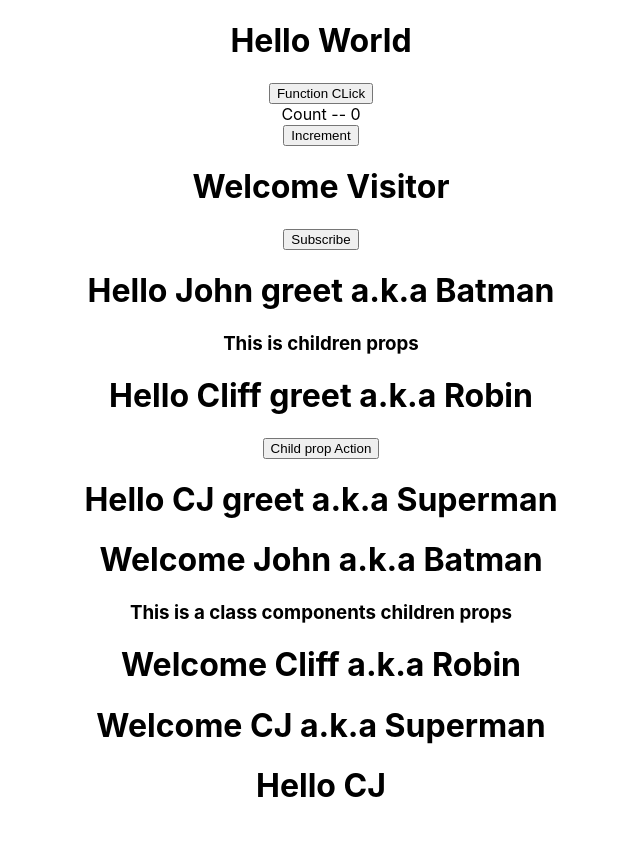
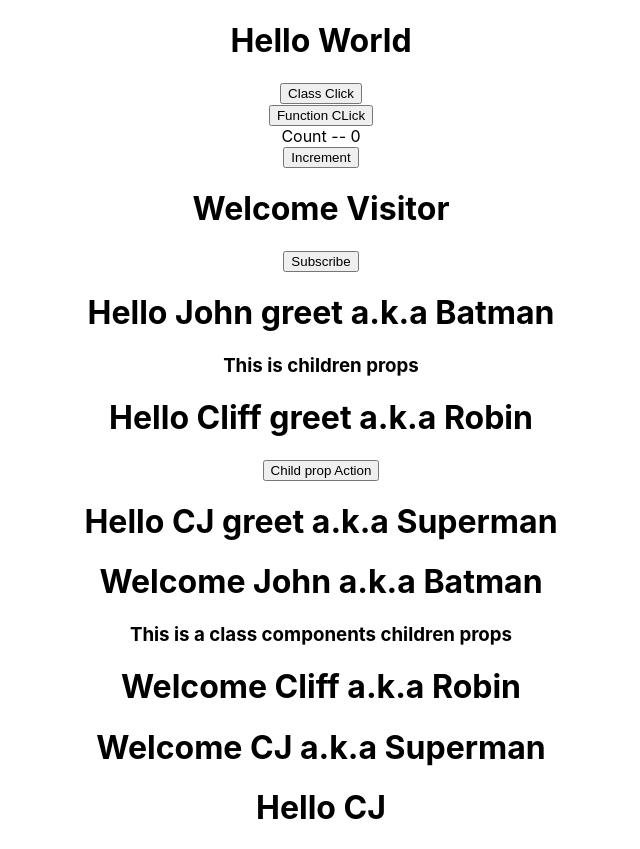
Before and after one commit to Clifford18/react-js, a React (Create React App) app in the folder hello-world/: page / in a window 1280 px wide. Shown: the whole page, without its empty margins (319-959 px from the left). Before the commit the page ends 827 px from the top, so only its background shows below. Built offline with nearby package versions, Linux system fonts and the light colour scheme.

Commit message:
update App.js for class click file

```diff
--- a/hello-world/src/App.js
+++ b/hello-world/src/App.js
@@ -6,11 +6,14 @@ import Hello from './components/Hello';
 import Message from './components/Message';
 import Counter from './components/Counter';
 import FunctionClick from './components/FunctionClick';
+import ClassClick from './components/ClassClick';
 
 function App() {
   return (
     <div className="App">
       <h1>Hello World</h1>
+
+      <ClassClick/>
 
       <FunctionClick/>
 
```
